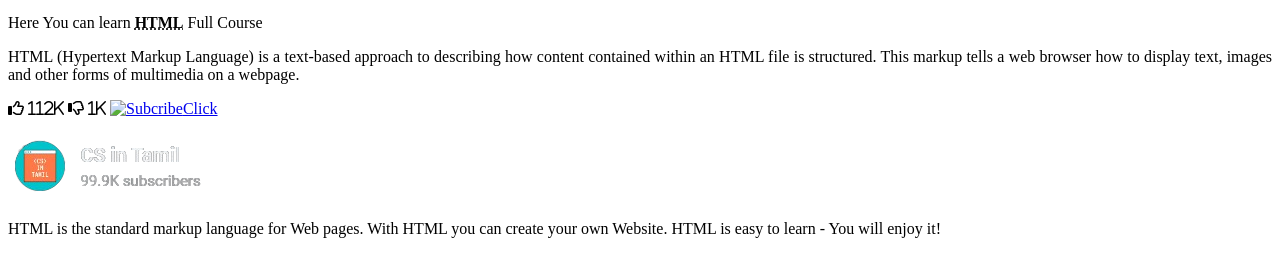
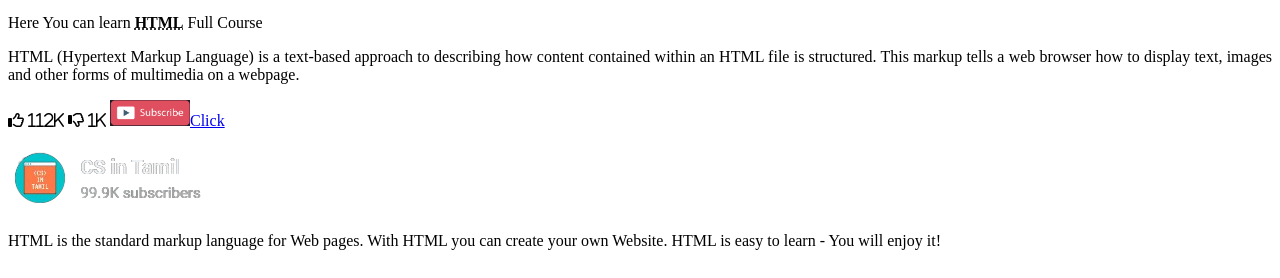
Before and after one commit to HeartieSelas/YouTube-Clone, a plain HTML site: page index.html in a window 1280 px wide. Shown: the part 522-800 px from the top of the page. Drawn offline with Linux system fonts and the light colour scheme.

Commit message:
Update index.html

```diff
--- a/index.html
+++ b/index.html
@@ -43,7 +43,7 @@
     <i class="fa-regular fa-thumbs-up"> 112k</i>
     <i class="fa-regular fa-thumbs-down"> 1k</i>
 
-    <a href="next.html"><img src="Subcribe.png" alt="Subcribe" width="100">Click</a>
+    <a href="next.html"><img src="Subscribe.png" alt="Subscribe" width="80">Click</a>
     <br><br>
     <img src="CS in Tamil1.png" alt="">
 
```
